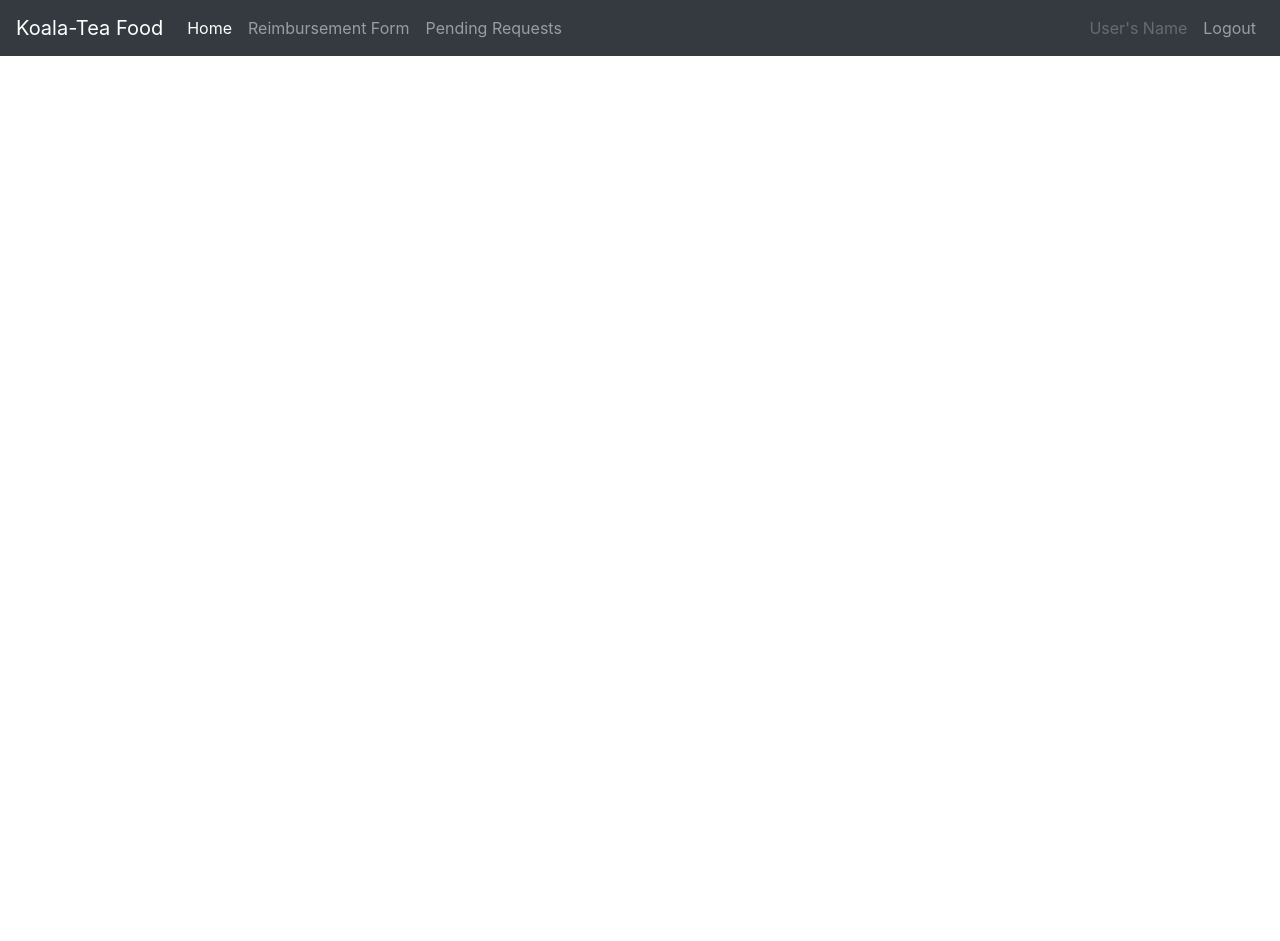
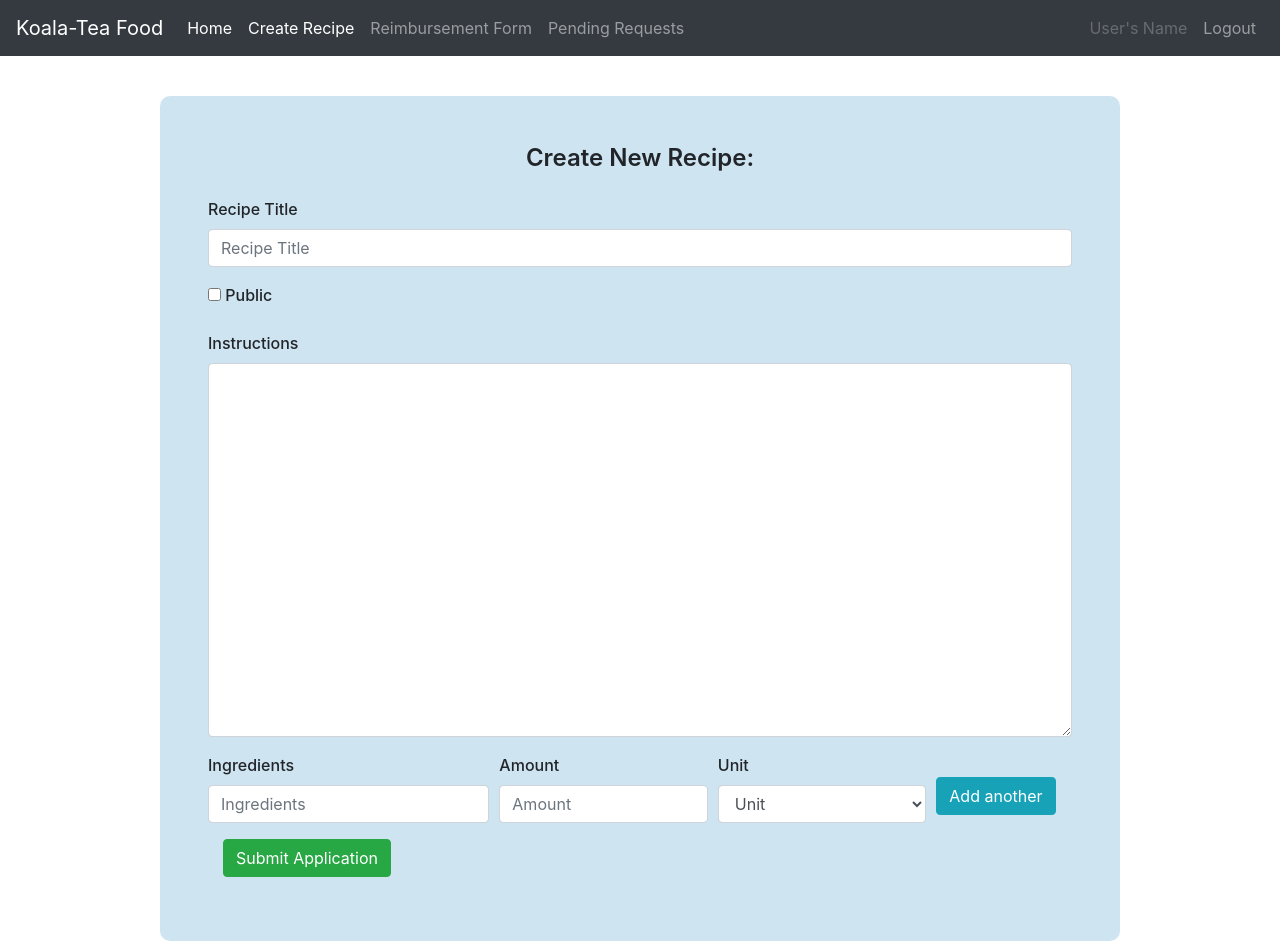
Before and after one commit to th3alchemist/Koala-Tea, an Angular app in the folder src/main/webapp/Koala-Tea-WebApp/: page /create-recipe in a window 1280 px wide. Before the commit this address led to /. Before the commit the page ends 800 px from the top, so only its background shows below. Built offline with nearby package versions, Linux system fonts and the light colour scheme.

Commit message:
pushing new login and create recipe

```diff
--- a/src/main/webapp/Koala-Tea-WebApp/src/app/app-routing.module.ts
+++ b/src/main/webapp/Koala-Tea-WebApp/src/app/app-routing.module.ts
@@ -2,6 +2,7 @@ import { NgModule } from '@angular/core';
 import { Routes, RouterModule } from '@angular/router';
 import { LandingComponent } from './components/landing/landing.component';
 import { LoginComponent } from './components/login/login.component'
+import { CreateRecipeComponent } from './components/create-recipe/create-recipe.component';
 
 const routes: Routes = [
   {
@@ -11,6 +12,10 @@ const routes: Routes = [
   {
     path: "login",
     component: LoginComponent
+  },
+  {
+    path: "create-recipe",
+    component: CreateRecipeComponent
   }
 ];
 
--- a/src/main/webapp/Koala-Tea-WebApp/src/app/app.module.ts
+++ b/src/main/webapp/Koala-Tea-WebApp/src/app/app.module.ts
@@ -6,6 +6,7 @@ import { AppComponent } from './app.component';
 import { NavbarComponent } from './components/navbar/navbar.component';
 import { LandingComponent } from './components/landing/landing.component';
 import { LoginComponent } from './components/login/login.component';
+import { CreateRecipeComponent } from './components/create-recipe/create-recipe.component';
 
 
 @NgModule({
@@ -13,7 +14,8 @@ import { LoginComponent } from './components/login/login.component';
     AppComponent,
     NavbarComponent,
     LandingComponent,
-    LoginComponent
+    LoginComponent,
+    CreateRecipeComponent
   ],
   imports: [
     BrowserModule,
--- /dev/null
+++ b/src/main/webapp/Koala-Tea-WebApp/src/app/components/create-recipe/create-recipe.component.css
@@ -0,0 +1,26 @@
+
+h4 {
+    text-align: center;
+    font-weight: 600;
+}
+label {
+    font-weight: 500;
+}
+#container {
+    padding-top:10px;
+    margin-top: 30px;
+    overflow-x: hidden; /* Prevent scroll on narrow devices */
+    display: block;
+    margin-left: auto;
+    margin-right: auto;
+}
+.formbox {
+    display: block;
+    /* text-align: center; */
+    padding: 5%;
+    margin-top: 50%;
+    margin: 0 auto;
+    /* background-color: rgba(105, 105, 105, 0.356); */
+    background: rgba(16, 122, 185, 0.2);
+    border-radius: 10px;
+}
--- /dev/null
+++ b/src/main/webapp/Koala-Tea-WebApp/src/app/components/create-recipe/create-recipe.component.html
@@ -0,0 +1,61 @@
+<div id="container" class="col-xs-12 col-sm-9 col-md-9">
+    <div class="row">
+        <div class="formbox col-md-12">
+            <form  action="" method="POST">
+                <div class="form-row">
+                    <div class="form-group col-md-12">
+                    <h4>Create New Recipe:</h4>
+                    </div>
+                </div>
+                <div class="form-row">
+                    <div class="form-group col-md-12">
+                        <label for="title">Recipe Title</label>
+                        <input type="text" name="title" class="form-control" id="title" placeholder="Recipe Title">
+                    </div>
+                    <div class="form-group col-md-6">
+                        <label>
+                            <input type="checkbox" value="true" id="public_check" name="public_check"> Public
+                        </label>
+                    </div>
+                </div>
+                <div class="form-row">
+                    <div class="form-group col-md-12">
+                        <label for="instructions">Instructions</label>
+                        <textarea class="form-control" id="instructions" name="instructions" rows="15"></textarea>
+                        </div>
+                    </div>
+                <div id="ingredient_block" class="form-row">
+                    <div class="form-group col-md-4">
+                        <label for="ingredients">Ingredients</label>
+                        <input type="text" class="form-control" id="ingredients" placeholder="Ingredients">
+                    </div>
+                    <div class="form-group col-md-3">
+                        <label for="amount">Amount</label>
+                        <input type="number" class="form-control" id="amount" placeholder="Amount">
+                    </div>
+                    <div class="form-group col-md-3">
+                        <label for="unit">Unit</label>
+                        <select id="unit" name="unit" class="form-control">
+                            <option value="1">Unit</option>
+                            <option value="1">Unit</option>
+                            <option value="1">Unit</option>
+                            <option value="1">Unit</option>
+                            <option value="1">Unit</option>
+                            <option value="1">Unit</option>
+                        </select>
+                    </div>
+                    <div class="form-group col-md-2">
+                        <br>
+                        <button type="button" id="addAnother" class="btn btn-info pull-right">Add another</button>
+                    </div>
+                </div>
+
+                <div class="form-row col-md-12">
+                    <div class="form-group col-md-12">
+                    <button type="submit" class="btn btn-success pull-right">Submit Application</button>
+                    </div>
+                </div>
+            </form>
+        </div>
+    </div>
+</div>
--- /dev/null
+++ b/src/main/webapp/Koala-Tea-WebApp/src/app/components/create-recipe/create-recipe.component.ts
@@ -0,0 +1,16 @@
+import { Component, OnInit } from '@angular/core';
+
+@Component({
+  selector: 'app-create-recipe',
+  templateUrl: './create-recipe.component.html',
+  styleUrls: ['./create-recipe.component.css']
+})
+export class CreateRecipeComponent implements OnInit {
+
+  constructor() { }
+
+  ngOnInit() {
+  }
+
+
+}
--- a/src/main/webapp/Koala-Tea-WebApp/src/app/components/login/login.component.css
+++ b/src/main/webapp/Koala-Tea-WebApp/src/app/components/login/login.component.css
@@ -3,14 +3,14 @@
 
 html {
   position: relative;
-  min-height: 100%;
+  height: 100%;
 }
 body {
   padding-top: 40px;
-  padding-bottom: 40px;
+  padding-bottom: 170px;
   background-color: #eee;
-  margin-bottom: 60px;
-  background-size:cover;
+  /* background-size:cover; */
+  height: 100%;
 }
 #formbox {
   display: block;
--- a/src/main/webapp/Koala-Tea-WebApp/src/app/components/login/login.component.html
+++ b/src/main/webapp/Koala-Tea-WebApp/src/app/components/login/login.component.html
@@ -1,22 +1,6 @@
-<!doctype html>
-<html lang="en">
-  <head>
-    <meta charset="utf-8">
-    <meta http-equiv="X-UA-Compatible" content="IE=edge">
-    <meta name="viewport" content="width=device-width, initial-scale=1">
-    <!-- The above 3 meta tags *must* come first in the head; any other head content must come *after* these tags -->
-    <meta name="description" content="">
-    <meta name="author" content="">
-
-    <title>Sign in</title>
-
-  </head>
-
-  <body>
-
 <div id="formbox" class="container">
 
-      <form action="./FrontController/login" method="POST" class="form-signin">
+  <form action="" method="POST" class="form-signin">
     <h2 class="form-signin-heading">Please sign in</h2>
     <label for="inputEmail" class="sr-only">Username</label>
     <input type="text" name="username" id="inputEmail" class="form-control" placeholder="Username" required autofocus>
@@ -32,6 +16,3 @@
   </form>
 
 </div> <!-- /container -->
-
-  </body>
-</html>
--- a/src/main/webapp/Koala-Tea-WebApp/src/app/components/navbar/navbar.component.html
+++ b/src/main/webapp/Koala-Tea-WebApp/src/app/components/navbar/navbar.component.html
@@ -8,6 +8,9 @@
         <ul class="navbar-nav mr-auto">
         <li class="nav-item active">
             <a class="nav-link" routerLink="landing">Home</a>
+        </li>
+        <li class="nav-item active">
+            <a class="nav-link" routerLink="create-recipe">Create Recipe</a>
         </li>
         <li class="nav-item">
             <a class="nav-link" href="#">Reimbursement Form</a>
```
Also changed, not shown: 1 other file (tests, documents, lock files or other folders). Lines whose indentation alone changed are shown as unchanged.
